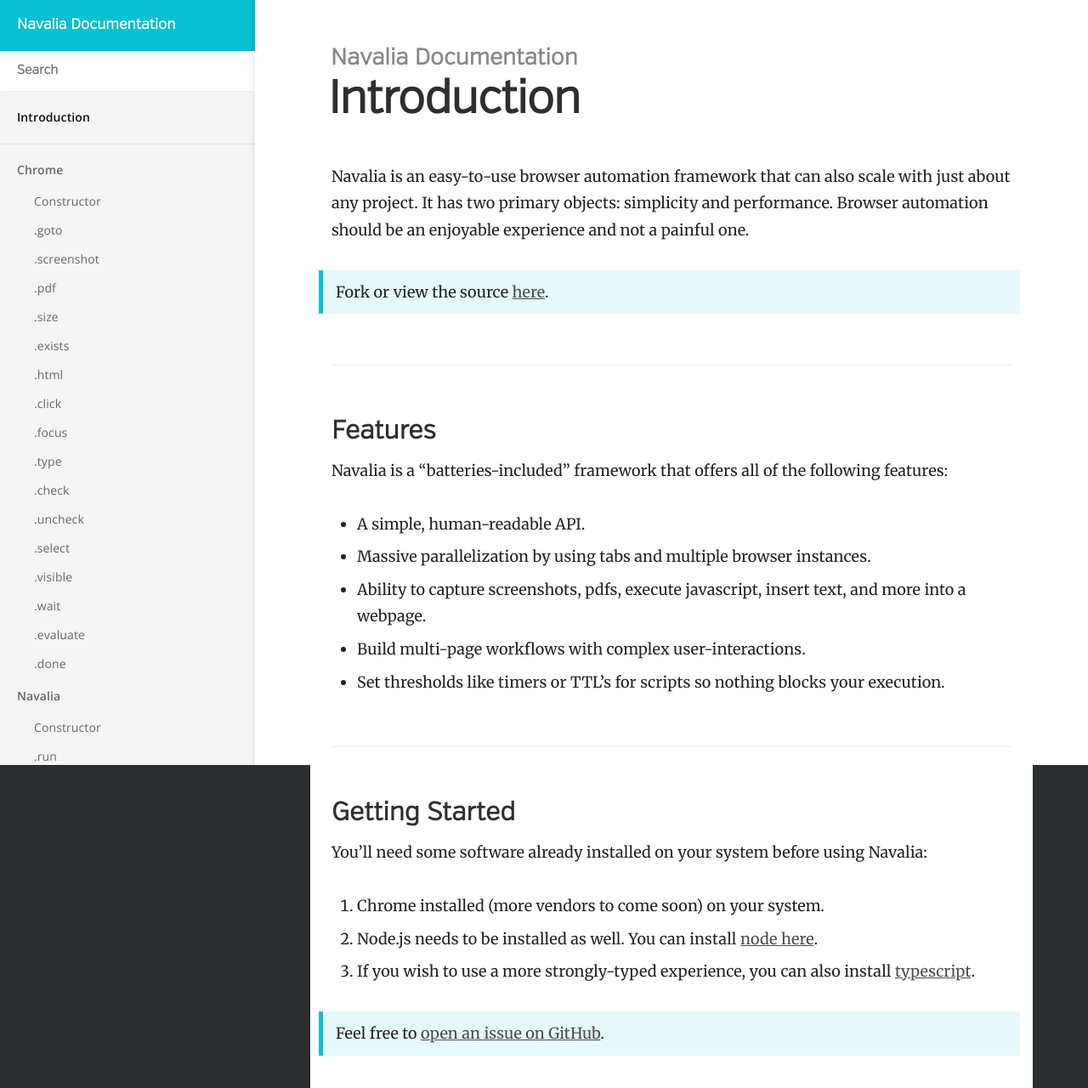
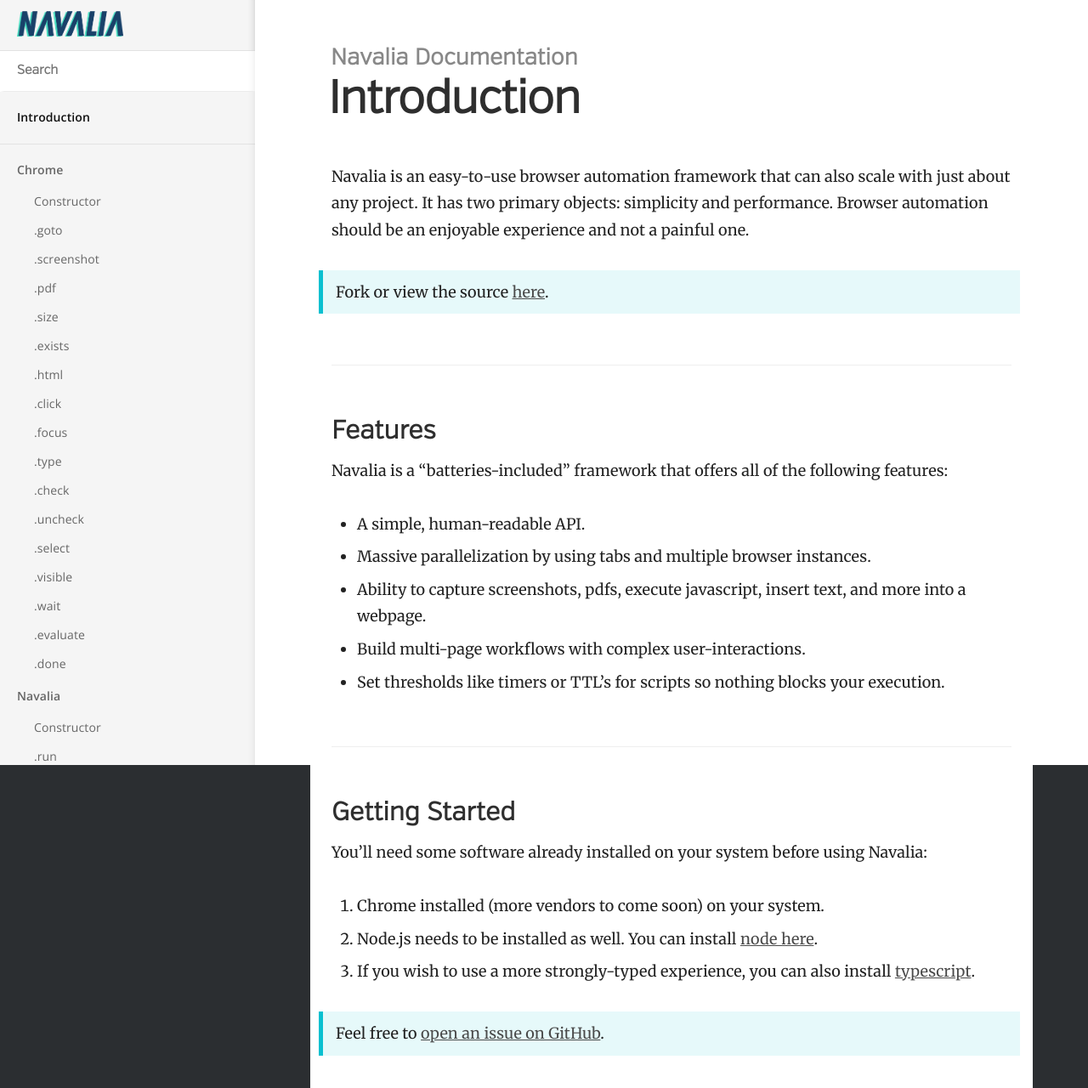
Before and after one commit to joelgriffith/navalia, a Jekyll site: the page built from docs/index.md, in a window 1280 px wide. Shown: the whole page at 85% size. Built offline with Jekyll 4.4.1, drawn with Linux system fonts in a browser that asks for light colours.

Commit message:
Lots of icons and branding

```diff
--- a/docs/_layouts/default.html
+++ b/docs/_layouts/default.html
@@ -8,9 +8,9 @@
 
 		<link rel="stylesheet" href="//fonts.googleapis.com/css?family=Merriweather:400,400italic,700,700italic|Open+Sans:400,400italic,600,600italic,700,700italic|Inconsolata:400,700">
 		<link rel="stylesheet" href="{{ site.baseurl }}/css/main.css">
-		<!--<link rel="apple-touch-icon" href="{{ site.baseurl }}/apple-touch-icon.png">
+		<link rel="apple-touch-icon" href="{{ site.baseurl }}/apple-touch-icon.png">
 		<link rel="icon" type="image/png" href="{{ site.baseurl }}/touch-icon.png" sizes="192x192">
-		<link rel="icon" type="image/png" href="{{ site.baseurl }}/images/favicon.png">-->
+		<link rel="icon" type="image/png" href="{{ site.baseurl }}/images/favicon.png">
 
 		{% feed_meta %}
 		{% seo %}
@@ -31,8 +31,7 @@
 	<body>
 		<header>
 			<h1>
-				<!--<a href="{{ site.baseurl }}/"><img src="{{ site.baseurl }}/images/emblem.svg" width="40" height="40" alt="{{ site.title }} logo"></a>-->
-				{{ site.title }}
+				<a href="{{ site.baseurl }}/"><img src="{{ site.baseurl }}/images/logo-color.png" alt="{{ site.title }} logo"></a>
 				<button type="button" class="open-nav" id="open-nav"></button>
 			</h1>
 
--- a/docs/_sass/_layout.scss
+++ b/docs/_sass/_layout.scss
@@ -97,7 +97,6 @@
 		padding: $emblem-vertical-padding $emblem-horizontal-padding;
 		height: $nav-header-height;
 		box-sizing: border-box;
-		background-color: $brand-colour;
 		color: #fff;
 		margin: 0;
 		font-size: 1.7rem;
@@ -111,8 +110,7 @@
 		border-bottom: 1px solid rgba(0, 0, 0, 0.075);
 
 		img {
-			height: $emblem-size;
-			width: $emblem-size;
+			height: 30px;
 			margin-right: $space - 5;
 		}
 	}
```
Also changed, not shown: README.md, assets/logo-bw.png (added), assets/logo-color.png (added), assets/logo-n.png (added), assets/logo.png (deleted), docs/apple-touch-icon.png, docs/favicon-96x96.png (added), docs/favicon.ico (added), docs/images/emblem.svg (deleted), docs/images/favicon.png (deleted), docs/images/logo-color.png (added), docs/siteicon.png, docs/touch-icon.png, 1 other file.
